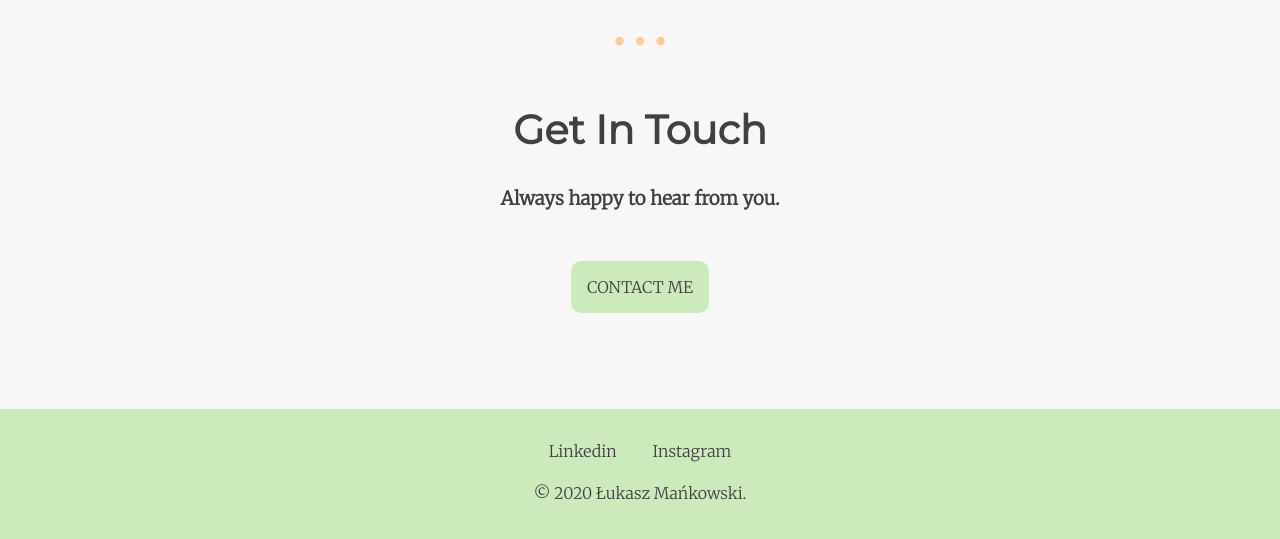
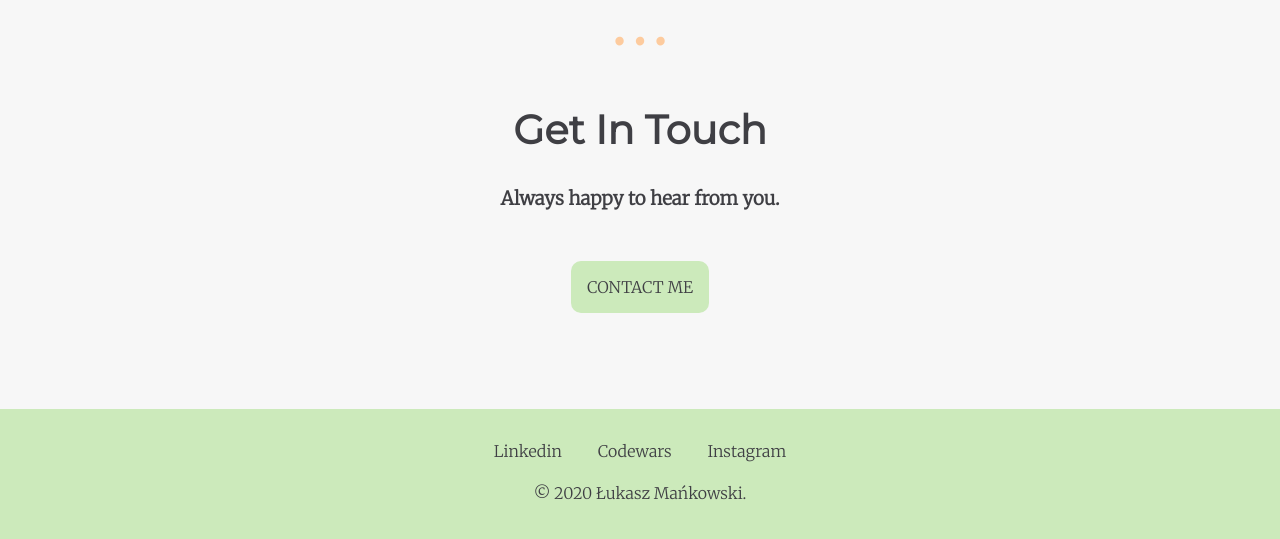
Before and after one commit to luk6man/cv, a plain HTML site: page index.html in a window 1280 px wide. Shown: the part 1674-2213 px from the top of the page. Drawn offline with Linux system fonts and the light colour scheme.

Commit message:
Add files via upload

```diff
--- a/index.html
+++ b/index.html
@@ -4,6 +4,7 @@
     <meta charset="UTF-8">
     <meta name="viewport" content="width=device-width, initial-scale=1.0">
     <title>Łukasz Mańkowski CV page</title>
+
     <link href="https://fonts.googleapis.com/css2?family=Merriweather:wght@300&family=Montserrat&family=Architects+Daughter&display=swap" rel="stylesheet">
     <link rel="stylesheet" href="css/styles.css">
     <link rel="shortcut icon" href="favicon.ico" type="image/x-icon">
@@ -43,6 +44,7 @@
 
   <div class="bottom-container">
       <a href="https://www.linkedin.com/in/lukaszmankowski/">Linkedin</a>
+      <a href="https://www.codewars.com/users/luk6man/stats">Codewars</a>
       <a href="https://www.instagram.com/luk6man/">Instagram</a>
     <p>© 2020 Łukasz Mańkowski.</p>
   </div>
```
